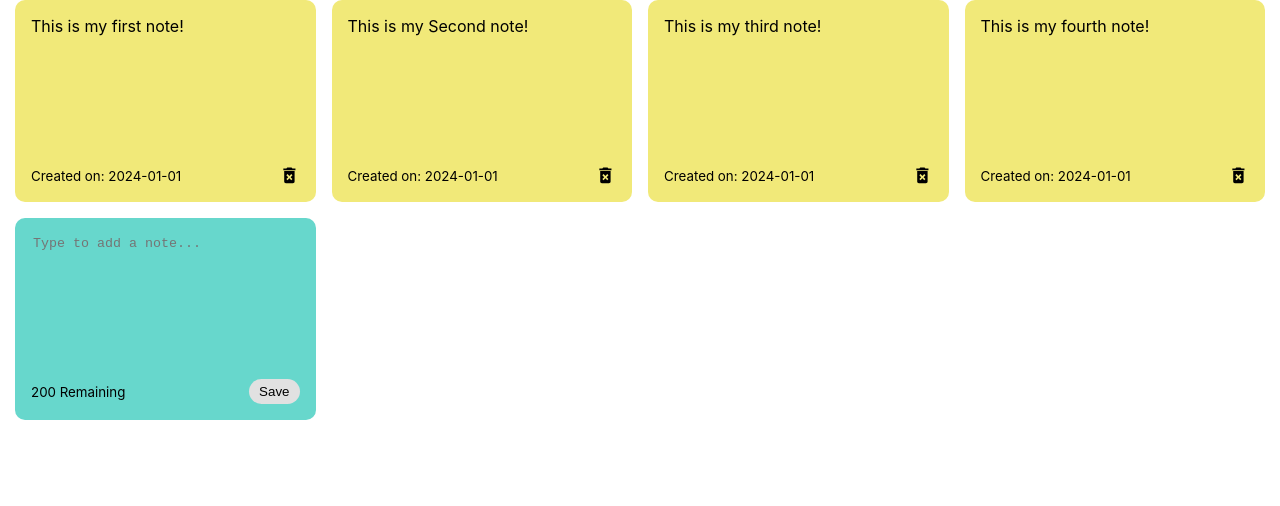
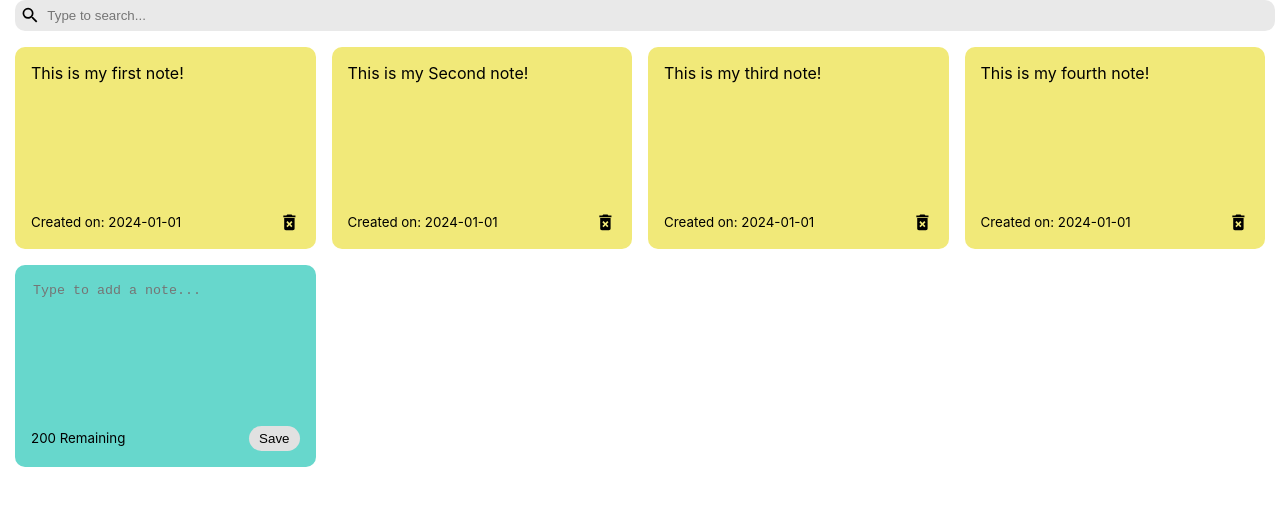
Before and after one commit to anees028/Notes-React-APP, a React (Create React App) app: page / in a window 1280 px wide. Shown: the top 506 px of the page. Built offline with nearby package versions, Linux system fonts and the light colour scheme; the HTML template or start-up script is replaced by a standard one.

Commit message:
Implemented the Search funtionality for this app.

```diff
--- a/src/App.js
+++ b/src/App.js
@@ -1,6 +1,7 @@
 import { useState } from "react";
 import { nanoid } from "nanoid";
 import NotesList from "./components/NotesList";
+import Search from "./components/Search";
 
 const initialNotes = [
   {
@@ -28,6 +29,8 @@
 const App = () => {
   const [notes, setNotes] = useState(initialNotes);
 
+  const [searchText, setSearchText] = useState("");
+
   const addNote = (text) => {
     const newNote = {
       id: nanoid(),
@@ -41,11 +44,20 @@
   const deleteNote = (id) => {
     const updatedNotes = notes.filter((note) => note.id !== id);
     setNotes(updatedNotes);
-  }
+  };
 
   return (
     <div className="container">
-      <NotesList notes={notes} handleAddNote={addNote} handleDeleteNote={deleteNote} />
+      <Search handleSearchNote={setSearchText} />
+      <NotesList
+        notes={notes.filter((note) =>
+          note.text
+            .toLocaleLowerCase()
+            .includes(searchText.toLocaleLowerCase()),
+        )}
+        handleAddNote={addNote}
+        handleDeleteNote={deleteNote}
+      />
     </div>
   );
 };
--- /dev/null
+++ b/src/components/Search.js
@@ -0,0 +1,20 @@
+import { MdSearch } from "react-icons/md";
+
+const Search = ({handleSearchNote}) => {
+  const handleInput = (event) => {
+    handleSearchNote(event.target.value);
+  };
+
+  return (
+    <div className="search">
+      <MdSearch className="search-icons" size="1.3em" />
+      <input
+        type="text"
+        placeholder="Type to search..."
+        onChange={handleInput}
+      />
+    </div>
+  );
+};
+
+export default Search;
--- a/src/index.css
+++ b/src/index.css
@@ -72,3 +72,25 @@
 .delete-icon:hover {
   cursor: pointer;
 }
+
+.search{
+  display: flex;
+  align-items: center;
+  background-color: rgb(233, 233, 233);
+  border-radius: 10px;
+  padding: 5px;
+  width: 100%;
+  margin-bottom: 1rem;
+  border: none;
+}
+
+.search input {
+  border: none;
+  background-color: transparent;
+  margin-left: 5px;
+  width: 100%;
+}
+
+.search input:focus {
+  outline: none;
+}
```
